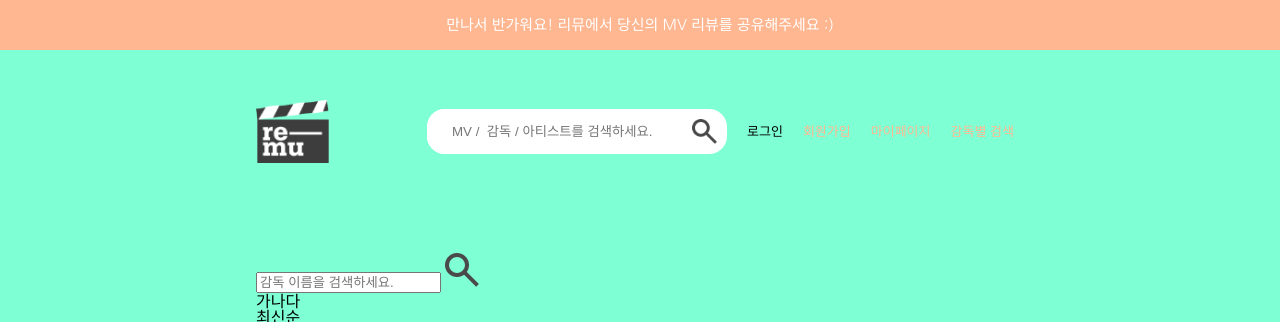
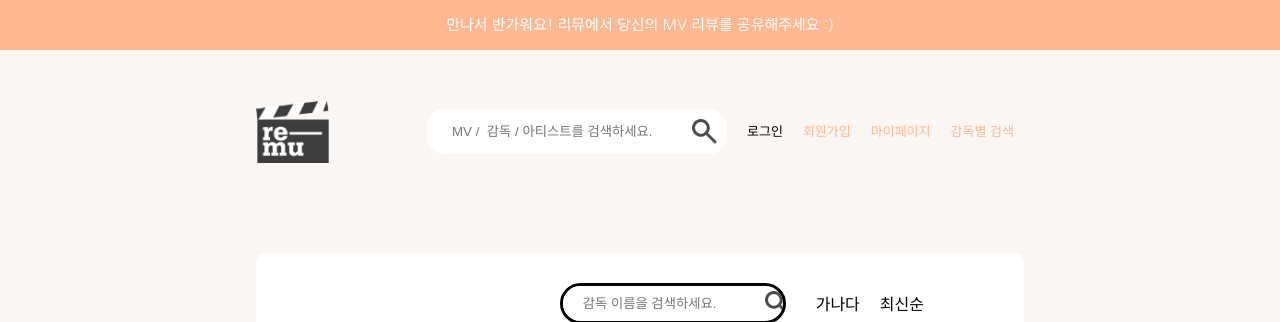
Before and after one commit to TEAM-REMU/REMU, a Django app: page /director/directorList in a window 1280 px wide. Shown: the top 322 px of the page. Run offline with Django 3.2, Linux system fonts and the light colour scheme; some libraries are stand-ins or nearby versions.

Commit message:
[feat]: dirctorList.css 초기설정

```diff
--- a/director/static/css/directorList.css
+++ b/director/static/css/directorList.css
@@ -1,3 +1,52 @@
-body {
-    background-color: aquamarine;
+.container {
+    display: flex;
+    flex-direction: column;
+    background-color: white;
+    border-radius: 10px;
 }
+
+.filter {
+    display: flex;
+    justify-content: flex-end;
+    padding: 30px 100px;
+    align-items: center;
+}
+
+.condition:nth-child(2){
+    padding-right: 20px;
+}
+
+.director-searchBar {
+    display: flex;
+    align-items: center;
+    margin-right: 30px;
+    border: black solid;
+    border-radius: 40px;
+    overflow: hidden;
+    width: 220px;
+}
+
+.director-searchBar input {
+    border: none;
+    outline: none;
+    padding: 5px;
+    padding-left: 20px;
+    height: 25px;
+    flex: 1;
+}
+.director-searchBar img {
+    margin-left: auto;
+    margin-right: 10px;
+    height: 25px;
+}
+
+.directorResult{
+    display: flex;
+    justify-content: space-around;
+    padding: 0 50px;
+}
+
+.director img{
+    width: 100px;
+    padding: 20px;
+}
```
